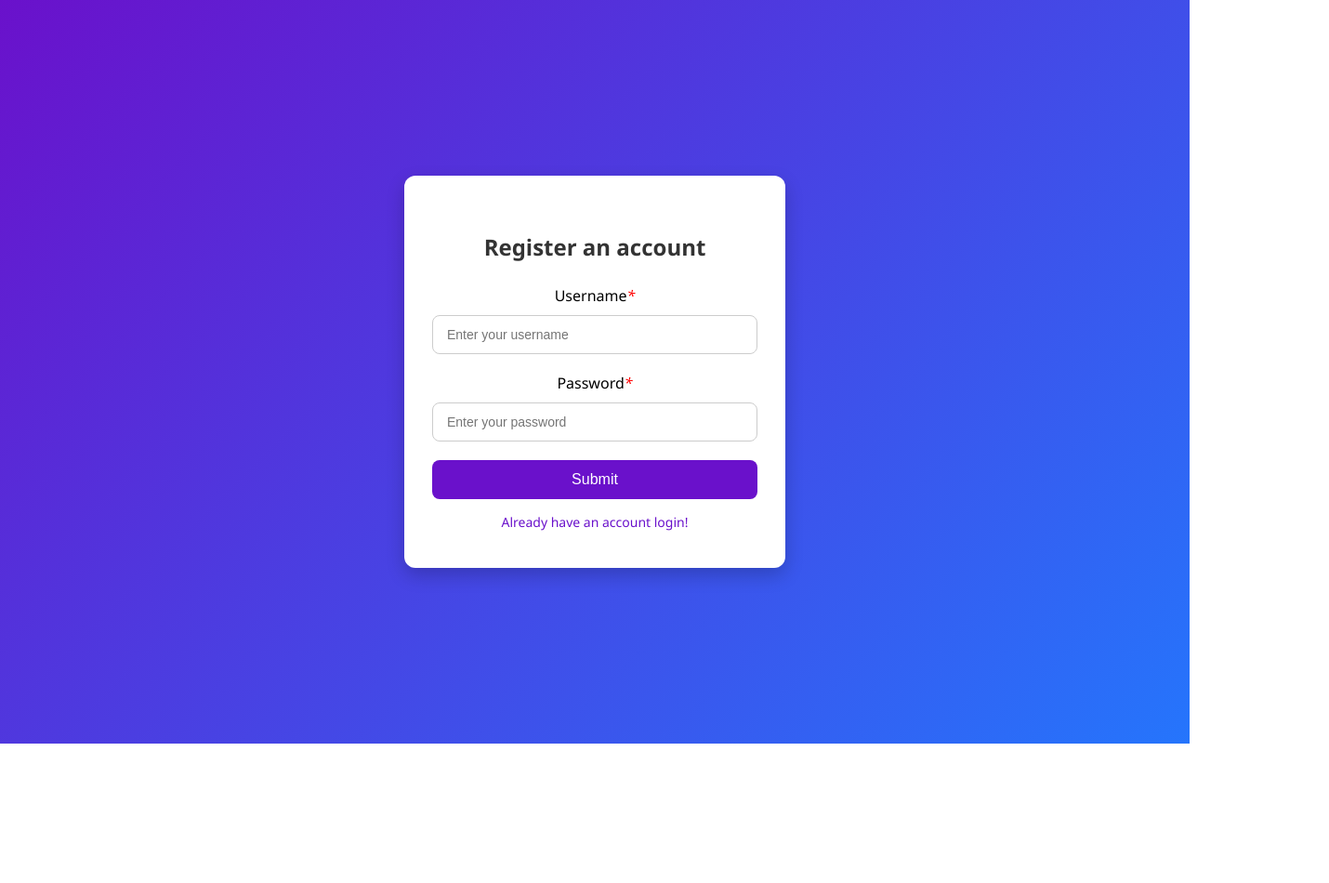
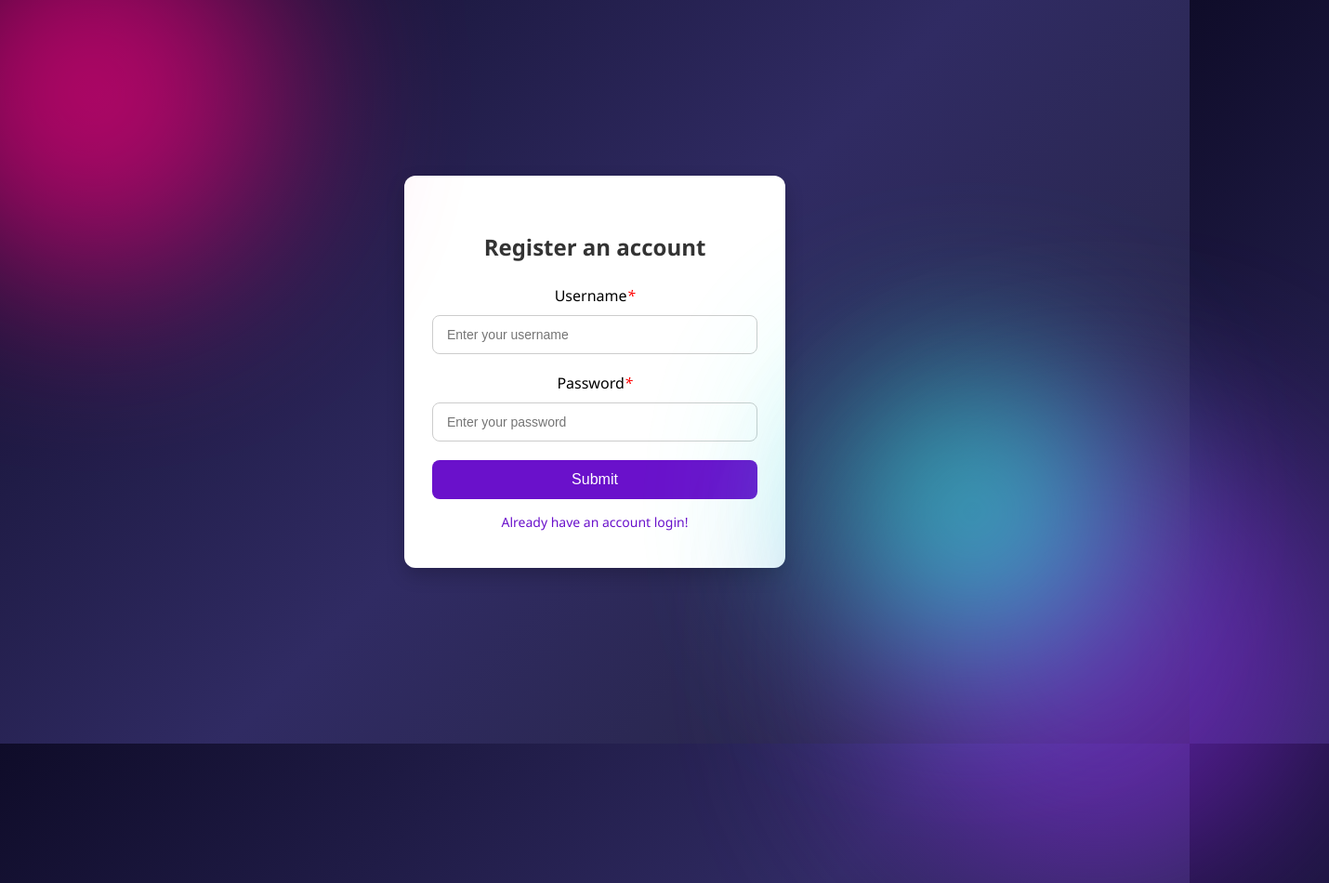
Before and after one commit to Noprot/SQL_WebPageProject, a website: page SQLDatabaseProject/Html/Register.html in a window 1280 px wide. Shown: the whole page at 93% size, 1430 px wide, since content can reach past the window. Before the commit the page ends 800 px from the top, so only its background shows below. Drawn offline with Linux system fonts and the light colour scheme.

Commit message:
feat: enhance registration page with animated background and improve server form handling

```diff
--- a/SQLDatabaseProject/Html/Register.html
+++ b/SQLDatabaseProject/Html/Register.html
@@ -11,6 +11,11 @@
     </head>
 
     <body>
+        <div class="bg-shape"></div>
+        <div class="bg-shape"></div>
+        <div class="bg-shape"></div>
+
+
 
         <div class="register-container">
             <h2>Register an account</h2>
--- a/SQLDatabaseProject/Html/register_style.css
+++ b/SQLDatabaseProject/Html/register_style.css
@@ -1,18 +1,51 @@
-
-
-
-/* General Page Styles */
 body {
     font-family: 'Segoe UI', Tahoma, Geneva, Verdana, sans-serif;
-    background: linear-gradient(135deg, #6a11cb, #2575fc);
+    background: linear-gradient(135deg, #0f0c29, #302b63, #24243e);
     display: flex;
     justify-content: center;
     align-items: center;
     height: 100vh;
     margin: 0;
+    overflow: hidden;
+    position: relative;
 }
 
+/* Glowing, colorful animated circles */
+.bg-shape {
+    position: absolute;
+    border-radius: 50%;
+    filter: blur(100px);
+    opacity: 0.7;
+    animation: move 20s infinite alternate ease-in-out;
+}
 
+/* Different colors and positions */
+.bg-shape:nth-child(1) {
+    width: 400px;
+    height: 400px;
+    background: #ff0080;
+    top: -100px;
+    left: -100px;
+    animation-duration: 11s;
+}
+
+.bg-shape:nth-child(2) {
+    width: 500px;
+    height: 500px;
+    background: #7928ca;
+    bottom: -150px;
+    right: -150px;
+    animation-duration: 22s;
+}
+
+.bg-shape:nth-child(3) {
+    width: 300px;
+    height: 300px;
+    background: #2afadf;
+    top: 50%;
+    left: 70%;
+    animation-duration: 26s;
+}
 
 
 /* Register Form Container */
```
Also changed, not shown: Server.js (+12 -1 lines).
